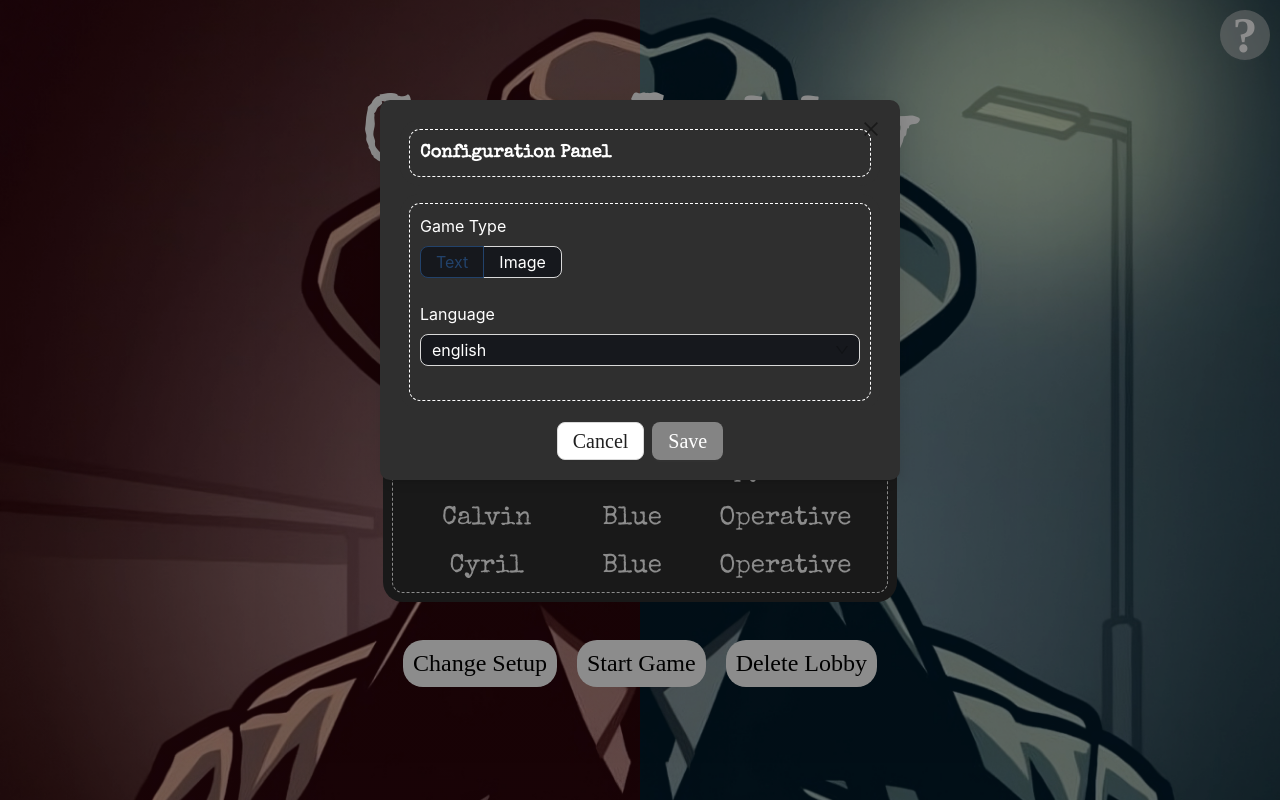
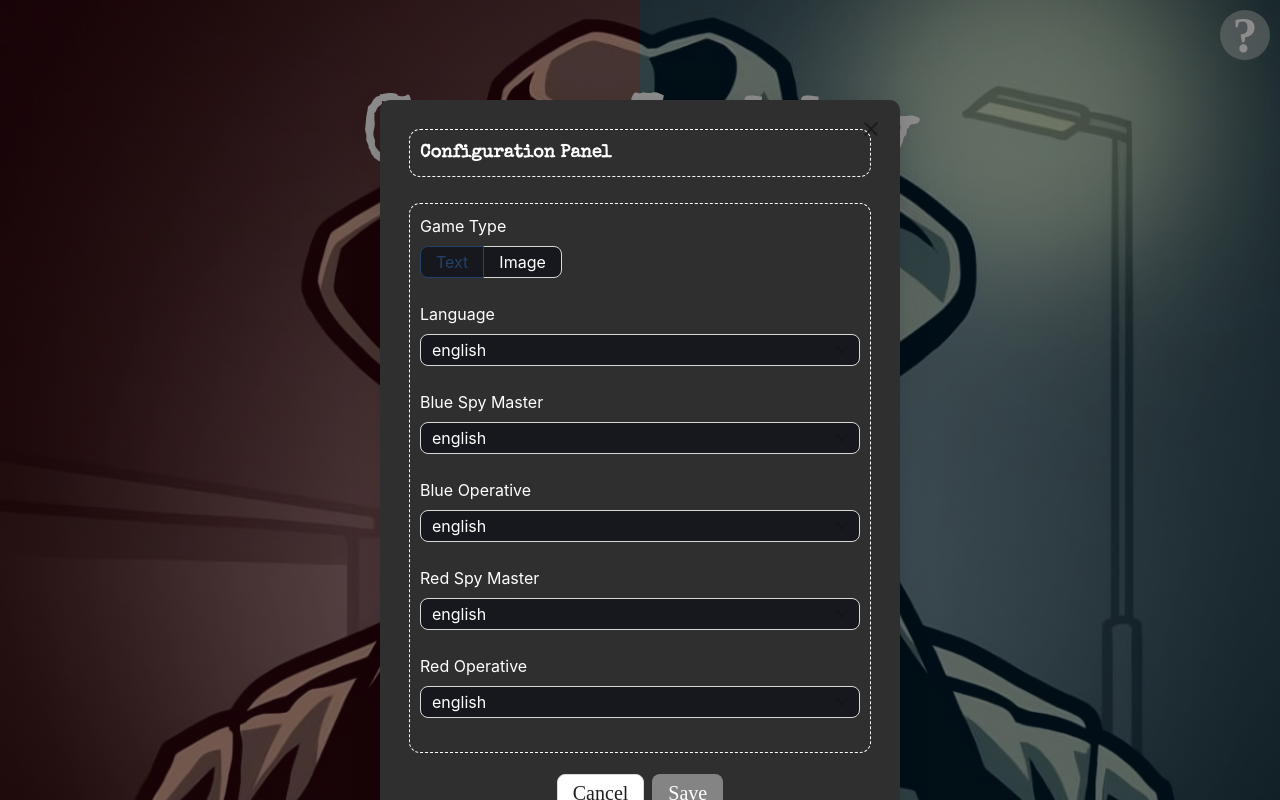
Before and after one commit to cyrimu/sopra-fs25-group-16-client, a Next.js app: page /lobby/1 in a window 1280 px wide. Both pictures are taken after a click on the button "Change Setup". Built offline with nearby package versions, Linux system fonts and the light colour scheme; a web font is replaced by a local one; what @ant-design/nextjs-registry would draw is missing.

Commit message:
only show language field when text is chosen

```diff
--- a/app/components/configurationPanel.tsx
+++ b/app/components/configurationPanel.tsx
@@ -27,7 +27,45 @@ const ConfigurationPanel: React.FC = () => {
                         <Radio.Button value={GAME_TYPE.image}>Image</Radio.Button>
                     </Radio.Group>
                 </Form.Item>
-                <Form.Item label="Language">
+                {gameType === GAME_TYPE.text && (
+                    <Form.Item label="Language">
+                        <Select value={language} onChange={handleLanguageChange}>
+                            {Object.values(LANGUAGES).map((lang) => (
+                                <Select.Option key={lang} value={lang}>
+                                    {lang}
+                                </Select.Option>
+                            ))}
+                        </Select>
+                    </Form.Item>
+                )}
+                <Form.Item label="Blue Spy Master">
+                    <Select value={language} onChange={handleLanguageChange}>
+                        {Object.values(LANGUAGES).map((lang) => (
+                            <Select.Option key={lang} value={lang}>
+                                {lang}
+                            </Select.Option>
+                        ))}
+                    </Select>
+                </Form.Item>
+                <Form.Item label="Blue Operative">
+                    <Select value={language} onChange={handleLanguageChange}>
+                        {Object.values(LANGUAGES).map((lang) => (
+                            <Select.Option key={lang} value={lang}>
+                                {lang}
+                            </Select.Option>
+                        ))}
+                    </Select>
+                </Form.Item>
+                <Form.Item label="Red Spy Master">
+                    <Select value={language} onChange={handleLanguageChange}>
+                        {Object.values(LANGUAGES).map((lang) => (
+                            <Select.Option key={lang} value={lang}>
+                                {lang}
+                            </Select.Option>
+                        ))}
+                    </Select>
+                </Form.Item>
+                <Form.Item label="Red Operative">
                     <Select value={language} onChange={handleLanguageChange}>
                         {Object.values(LANGUAGES).map((lang) => (
                             <Select.Option key={lang} value={lang}>
```
